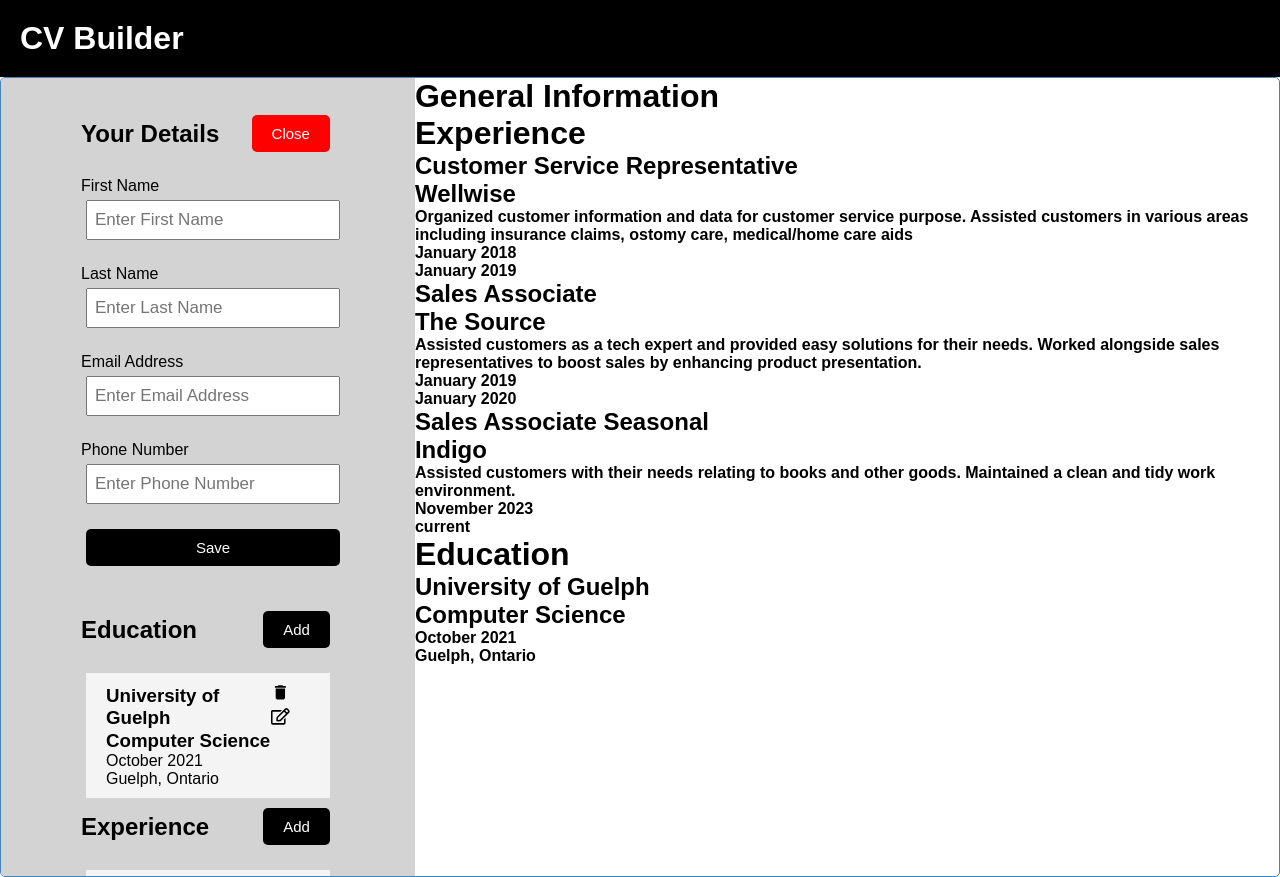
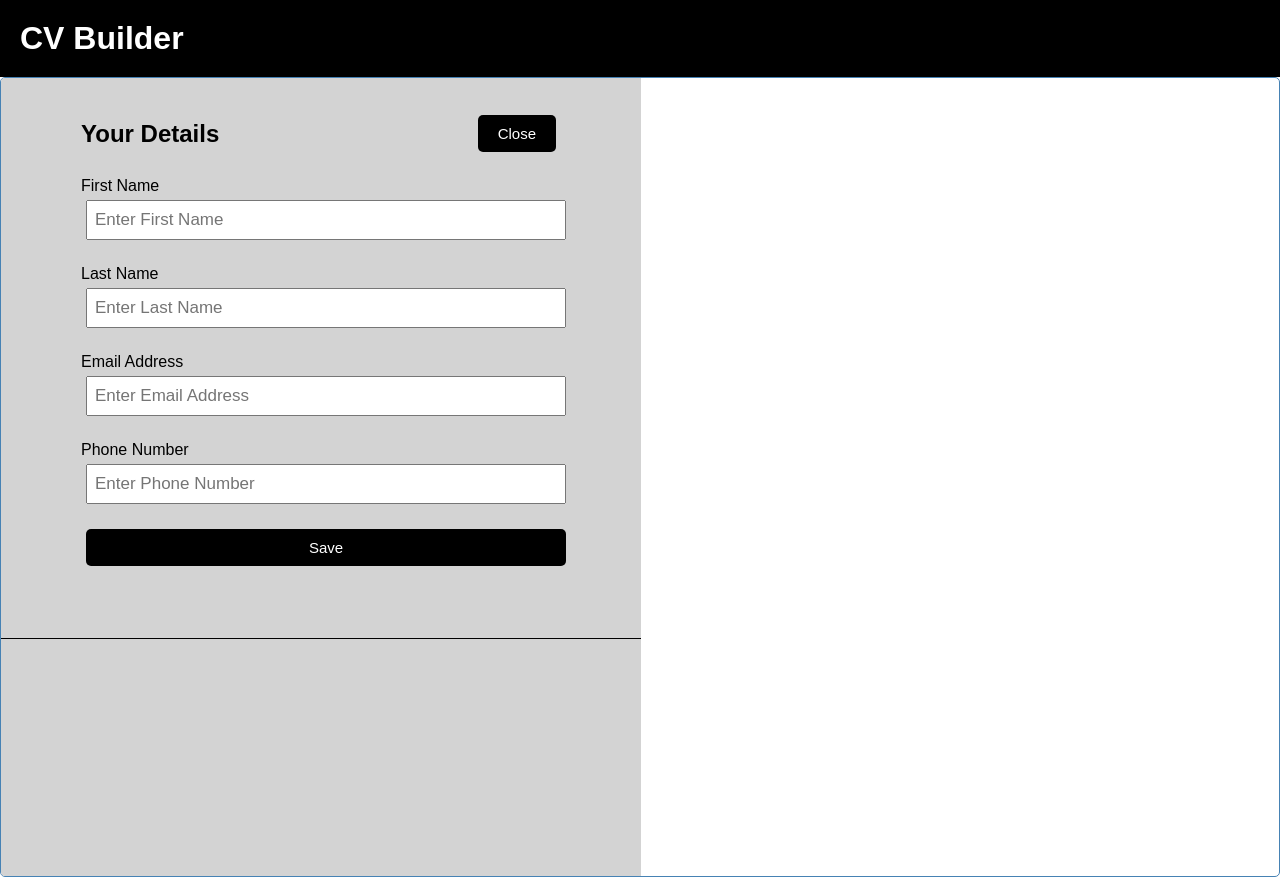
Before and after one commit to wafas-repo/cv-builder, a React (Create React App) app: page / in a window 1280 px wide. Both pictures are taken after a click on the button "Add". Built offline with nearby package versions, Linux system fonts and the light colour scheme.

Commit message:
Edit and save general info

```diff
--- a/src/App.js
+++ b/src/App.js
@@ -11,87 +11,118 @@
 import EducationInfo from './components/EducationInfo';
 
 function App() {
-  const [showAddExpForm, setShowAddExpForm] = useState(false)
-  const [showAddGeneralForm, setShowAddGeneralForm] = useState(false)
-  const [showAddEducationForm, setShowAddEducationForm] = useState(false)
-  const [editID, setEditID] = useState(0)
-  const [generalInfo, setGeneralInfo] = useState([])
-  const [education, setEducationInfo] = useState([
-    {
-      id: 1,
-      school: "University of Guelph",
-      degree: "Computer Science",
-      date: "October 2021",
-      location: "Guelph, Ontario"
-    }
-  ])
-  const [experiences, setExperiences] = useState([
-    {
-        id: 1,
-        title: 'Customer Service Representative',
-        company: 'Wellwise',
-        responsibilities: 'Organized customer information and data for customer service purpose.\nAssisted customers in various areas including insurance claims, ostomy care, medical/home care aids',
-        from: 'January 2018',
-        end: 'January 2019',
-    },
-    {
-        id: 2,
-        title: 'Sales Associate',
-        company: 'The Source',
-        responsibilities: 'Assisted customers as a tech expert and provided easy solutions for their needs.\nWorked alongside sales representatives to boost sales by enhancing product presentation.',
-        from: 'January 2019',
-        end: 'January 2020',
+  const [firstName, setFirstName] = useState("");
+  const [lastName, setLastName] = useState("");
+  const [email, setEmail] = useState("");
+  const [phoneNumber, setPhoneNumber] = useState("")
+  const [generalInfo, setGeneralInfo] = useState({firstName: '', lastName: '', phoneNumber: '', email: ''})
+  // const [showAddExpForm, setShowAddExpForm] = useState(false)
+  // const [showAddEducationForm, setShowAddEducationForm] = useState(false)
+  // const [education, setEducationInfo] = useState([
+  //   {
+  //     id: 1,
+  //     school: "University of Guelph",
+  //     degree: "Computer Science",
+  //     date: "October 2021",
+  //     location: "Guelph, Ontario"
+  //   }
+  // ])
+//   const [experiences, setExperiences] = useState([
+//     {
+//         id: 1,
+//         title: 'Customer Service Representative',
+//         company: 'Wellwise',
+//         responsibilities: 'Organized customer information and data for customer service purpose.\nAssisted customers in various areas including insurance claims, ostomy care, medical/home care aids',
+//         from: 'January 2018',
+//         end: 'January 2019',
+//     },
+//     {
+//         id: 2,
+//         title: 'Sales Associate',
+//         company: 'The Source',
+//         responsibilities: 'Assisted customers as a tech expert and provided easy solutions for their needs.\nWorked alongside sales representatives to boost sales by enhancing product presentation.',
+//         from: 'January 2019',
+//         end: 'January 2020',
 
-    },
-    {
-        id: 3,
-        title: 'Sales Associate Seasonal',
-        company: 'Indigo',
-        responsibilities: 'Assisted customers with their needs relating to books and other goods.\nMaintained a clean and tidy work environment.',
-        from: 'November 2023',
-        end: 'current',
-    }
-])
+//     },
+//     {
+//         id: 3,
+//         title: 'Sales Associate Seasonal',
+//         company: 'Indigo',
+//         responsibilities: 'Assisted customers with their needs relating to books and other goods.\nMaintained a clean and tidy work environment.',
+//         from: 'November 2023',
+//         end: 'current',
+//     }
+// ])
 
 
 
 // Delete
 
-const deleteSection = (id) => {
-  setExperiences(experiences.filter((exp) => exp.id !== id))
-}
+// const deleteSection = (id) => {
+//   setExperiences(experiences.filter((exp) => exp.id !== id))
+// }
 
-const deleteSectionEdu = (id) => {
-  setEducationInfo(education.filter((edu) => edu.id !== id))
-}
-
-// Edit
-
-const handleEdit = (id) => {
-  const editEntry = education.find((i) => i.id === id)
-
-}
+// const deleteSectionEdu = (id) => {
+//   setEducationInfo(education.filter((edu) => edu.id !== id))
+// }
 
 // Add
 
-const addSection = (experience) => {
-  const id = Math.floor(Math.random() * 10000) + 1
-  const newExperience = {id, ...experience}
-  setExperiences([...experiences, newExperience])
-}
+// const addSection = (experience) => {
+//   const id = Math.floor(Math.random() * 10000) + 1
+//   const newExperience = {id, ...experience}
+//   setExperiences([...experiences, newExperience])
+// }
 
-const addEducation = (edu) => {
-  const id = Math.floor(Math.random() * 10000) + 1
-  const newEducation = {id, ...edu}
-  setEducationInfo([...education, newEducation])
+// const addEducation = (edu) => {
+//   const id = Math.floor(Math.random() * 10000) + 1
+//   const newEducation = {id, ...edu}
+//   setEducationInfo([...education, newEducation])
+// }
+
+function handleNameUpdate(event) {
+  switch (event.target.name) {
+    case "firstName":
+      setFirstName(event.target.value);
+      break;
+    case "lastName":
+      setLastName(event.target.value);
+      break;
+    case "emailAddress":
+      setEmail(event.target.value );
+      break;
+    case "phone":
+      setPhoneNumber(event.target.value);
+      break;
+    default:
+      break;
+  }
 }
 
 const addGeneralInfo = (info) => {
   const id = Math.floor(Math.random() * 10000) + 1
   const givenInfo = {id, ...info}
-  setGeneralInfo([givenInfo])
+  setGeneralInfo(givenInfo)
 
 }
+
+const onSubmit = (e) => {
+  e.preventDefault()
+
+  if(!firstName){
+      alert('Enter First Name')
+  }
+  addGeneralInfo({ firstName, lastName, email, phoneNumber })
+  console.log(firstName)
+  console.log(lastName)
+  console.log(email)
+  console.log(phoneNumber)
+
+}
+
+
+
 
 
   return (
@@ -101,21 +132,20 @@
 
         <div className='left-side'>
           <div className="builder">
-            <Section title="Your Details" onAdd={() => setShowAddGeneralForm(!showAddGeneralForm)} showAdd={showAddGeneralForm} />
-            {showAddGeneralForm && <AddFormGeneral onAdd={addGeneralInfo} /> }
-            <Section title="Education" onAdd={() => setShowAddEducationForm(!showAddEducationForm)} showAdd={showAddEducationForm}/>
-            {showAddEducationForm && <AddFormEducation onAdd={addEducation}/> }
-            <RenderEducationInfo education={education} onDelete={deleteSectionEdu} handleEdit={handleEdit}/>
-            <Section title="Experience" onAdd={() => setShowAddExpForm(!showAddExpForm)} showAdd={showAddExpForm} />
-            {showAddExpForm && <AddFormExp onAdd={addSection} /> }
-            <RenderExperienceInfo experiences={experiences} onDelete={deleteSection} />
+            <Section title="Your Details" handleName={handleNameUpdate} onSubmit={onSubmit} info={generalInfo} />
+            {/* <Section title="Education" onAdd={() => setShowAddEducationForm(!showAddEducationForm)} showAdd={showAddEducationForm}/> */}
+            {/* {showAddEducationForm && <AddFormEducation onAdd={addEducation}/> } */}
+            {/* <RenderEducationInfo education={education} onDelete={deleteSectionEdu} /> */}
+            {/* <Section title="Experience" onAdd={() => setShowAddExpForm(!showAddExpForm)} showAdd={showAddExpForm} /> */}
+            {/* {showAddExpForm && <AddFormExp onAdd={addSection} /> } */}
+            {/* <RenderExperienceInfo experiences={experiences} onDelete={deleteSection} /> */}
           </div>
         </div>
         <div className='right-side'>
 
-          <GeneralInfo generalInfo={generalInfo} />
-          <Experiences experiences={experiences} />
-          <EducationInfo education={education} />
+          {/* <GeneralInfo generalInfo={generalInfo} /> */}
+          {/* <Experiences experiences={experiences} />
+          <EducationInfo education={education} /> */}
 
         </div>
       </div>
--- a/src/components/AddFormGeneral.js
+++ b/src/components/AddFormGeneral.js
@@ -1,26 +1,7 @@
 import React from 'react'
 import { useState } from 'react'
 
-const AddFormGeneral = ({onAdd}) => {
-  const [firstName, setFirstName] = useState("");
-  const [lastName, setLastName] = useState("");
-  const [email, setEmail] = useState("");
-  const [phoneNumber, setPhoneNumber] = useState("")
-
-
-  const onSubmit = (e) => {
-    e.preventDefault()
-
-    if(!firstName){
-        alert('Enter First Name')
-    }
-
-    onAdd({ firstName, lastName, email, phoneNumber })
-    // setFirstName('')
-    // setLastName('')
-    // setEmail('')
-    // setPhoneNumber('')
-  }
+const AddFormGeneral = ({ onAdd, handleChange, onSubmit, info }) => {
 
   return (
     <form className='add-form' onSubmit={onSubmit}>
@@ -29,30 +10,38 @@
             <label>First Name</label>
             <input
                 type="text"
+                name="firstName"
                 placeholder="Enter First Name"
-                value={firstName} onChange={(e) => setFirstName(e.target.value)}/>
+                defaultValue={info.firstName}
+                onChange={handleChange} />
         </div>
 
         <div className="form-control">
             <label>Last Name</label>
             <input
                 type="text"
+                name="lastName"
                 placeholder="Enter Last Name"
-                value={lastName} onChange={(e) => setLastName(e.target.value)}/>
+                defaultValue={info.lastName}
+                onChange={handleChange}/>
         </div>
         <div className="form-control">
             <label>Email Address</label>
             <input
                 type="text"
+                name="emailAddress"
                 placeholder="Enter Email Address"
-                value={email} onChange={(e) => setEmail(e.target.value)}/>
+                defaultValue={info.email}
+                onChange={handleChange}/>
         </div>
         <div className="form-control">
             <label>Phone Number</label>
             <input
                 type="text"
+                name="phone"
                 placeholder="Enter Phone Number"
-                value={phoneNumber} onChange={(e) => setPhoneNumber(e.target.value)}/>
+                defaultValue={info.phoneNumber}
+                onChange={handleChange}/>
         </div>
 
         <input type="submit" className="btn btn-block"  value='Save'/>
--- a/src/components/Section.js
+++ b/src/components/Section.js
@@ -1,13 +1,22 @@
-import React from 'react'
+import { useState } from "react";
 import Button from './Button'
+import AddFormGeneral from "./AddFormGeneral";
 
-const Section = ({ title, onAdd, showAdd }) => {
+const Section = ({ title, showAdd, handleName, onSubmit, info }) => {
+
+  const [showAddGeneralForm, setShowAddGeneralForm] = useState(false)
+
+
+  var onExpand = () => setShowAddGeneralForm(!showAddGeneralForm)
+
+
   return (
     <>
         <div className='section'>
             <p className='section-title'>{title}</p>
-            <Button color={showAdd ? "red" : "black"} text={showAdd ? "Close" : "Add" } onClick={onAdd} />
+            <Button color={showAdd ? "red" : "black"} text={showAddGeneralForm ? "Close" : "Add" } onClick={onExpand} />
         </div>
+        {showAddGeneralForm && <AddFormGeneral onSubmit={onSubmit} handleChange={handleName} info={info} /> }
 
 
     </>
```
